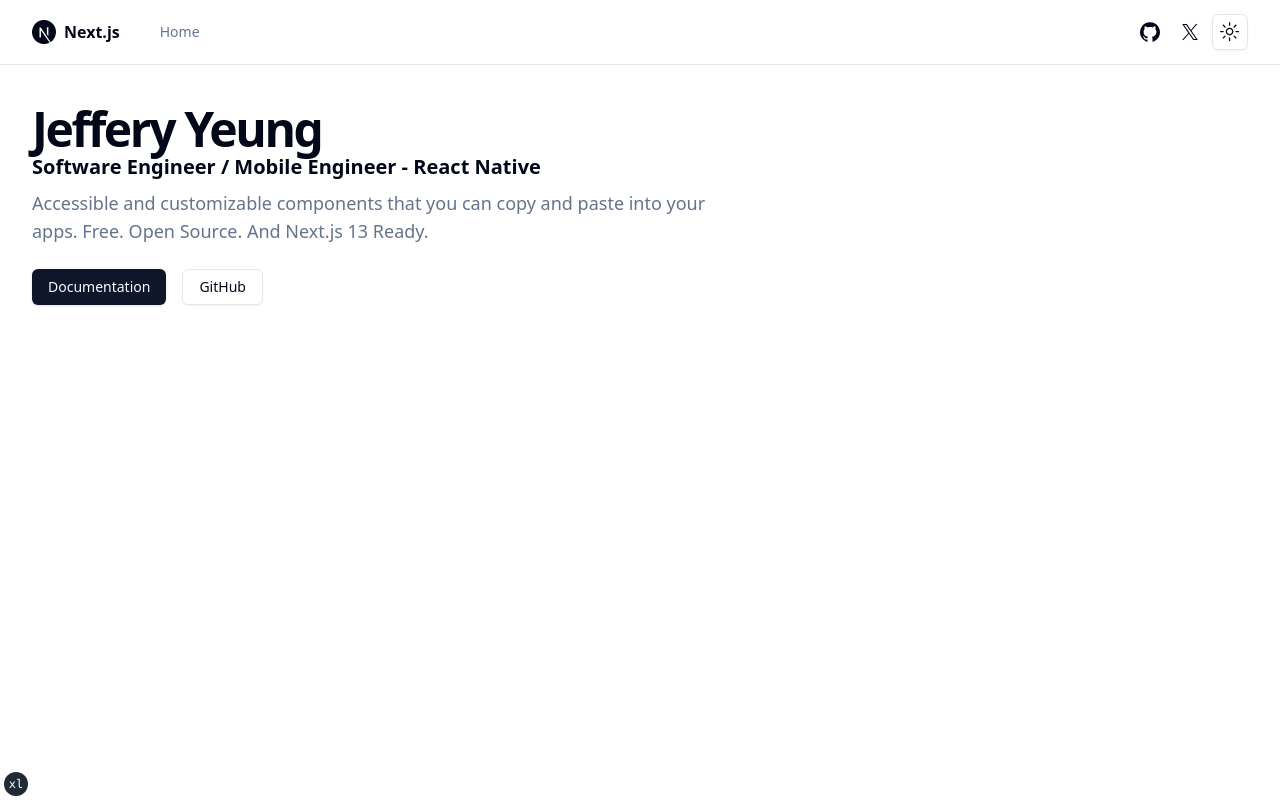
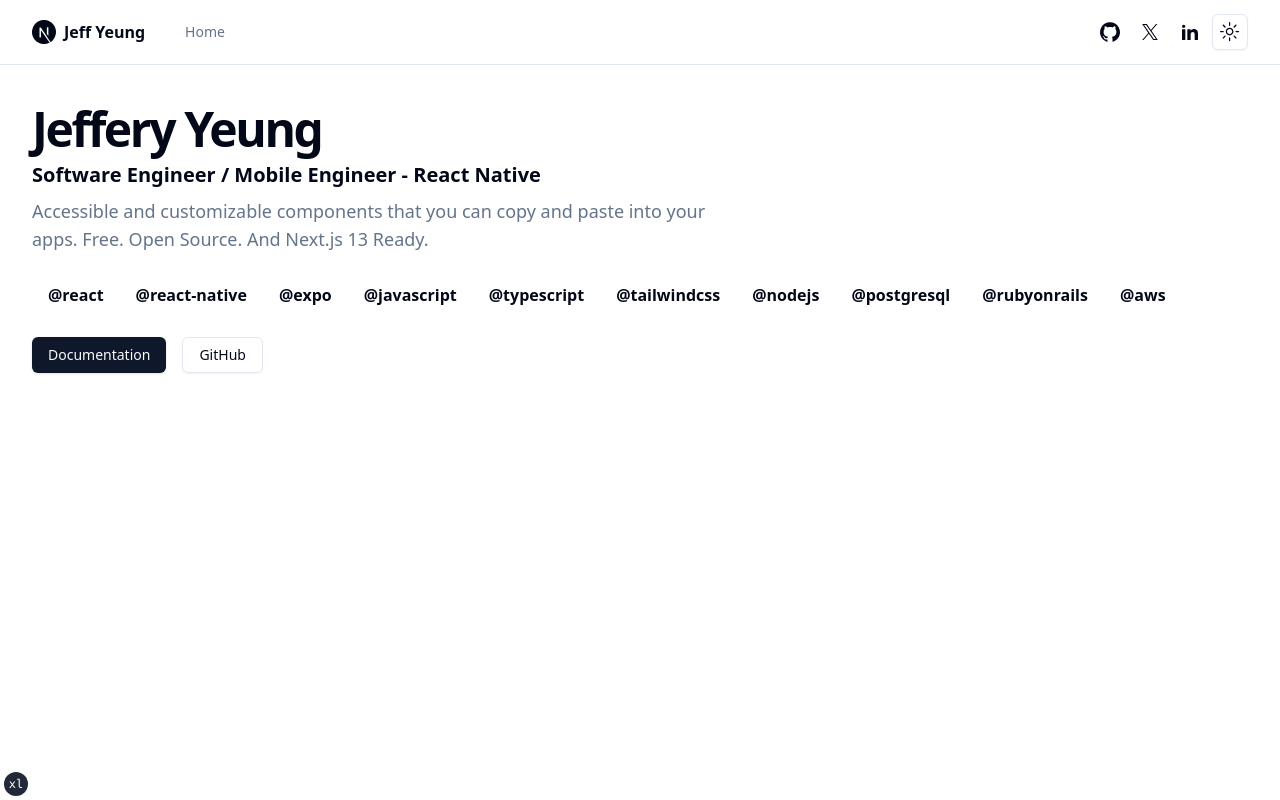
Before and after one commit to jyeung79/portfolio, a Next.js app: page / in a window 1280 px wide. Built offline with nearby package versions, Linux system fonts and the light colour scheme.

Commit message:
:sparkles: Add Skill section of hovercards

```diff
--- a/app/layout.tsx
+++ b/app/layout.tsx
@@ -1,6 +1,5 @@
 import "@/styles/globals.css";
 import { Metadata } from "next";
-
 import { siteConfig } from "@/config/site";
 import { cn } from "@/lib/utils";
 import { SiteHeader } from "@/components/site-header";
@@ -13,15 +12,18 @@ export const metadata: Metadata = {
     template: `%s - ${siteConfig.name}`,
   },
   description: siteConfig.description,
-  themeColor: [
-    { media: "(prefers-color-scheme: light)", color: "white" },
-    { media: "(prefers-color-scheme: dark)", color: "black" },
-  ],
   icons: {
     icon: "/favicon.ico",
     shortcut: "/favicon-16x16.png",
     apple: "/apple-touch-icon.png",
   },
+};
+
+export const viewport = {
+  themeColor: [
+    { media: "(prefers-color-scheme: light)", color: "white" },
+    { media: "(prefers-color-scheme: dark)", color: "black" },
+  ],
 };
 
 interface RootLayoutProps {
--- a/app/page.tsx
+++ b/app/page.tsx
@@ -1,23 +1,26 @@
 import Link from "next/link";
 
 import { siteConfig } from "@/config/site";
-import { buttonVariants } from "@/components/ui/button";
+import { Button, buttonVariants } from "@/components/ui/button";
+import { Skills } from "@/components/technologies/skill-section";
 
 export default function IndexPage() {
   return (
     <section className="container grid items-center gap-6 pb-8 pt-6 md:py-10">
       <div className="flex max-w-[980px] flex-col items-start gap-2">
         <h1 className="text-5xl font-extrabold leading-tight tracking-tighter md:text-5xl">
-          Jeffery Yeung <br className="hidden sm:inline" />
-          <h1 className="md:text-xl tracking-normal">
-            Software Engineer / Mobile Engineer - React Native
-          </h1>
+          Jeffery Yeung
         </h1>
+        <h2 className="font-bold md:text-xl">
+          Software Engineer / Mobile Engineer - React Native
+        </h2>
         <p className="max-w-[700px] text-lg text-muted-foreground">
           Accessible and customizable components that you can copy and paste
           into your apps. Free. Open Source. And Next.js 13 Ready.
         </p>
       </div>
+      {/** All technologies List */}
+      <Skills />
       <div className="flex gap-4">
         <Link
           href={siteConfig.links.docs}
--- a/components/icons.tsx
+++ b/components/icons.tsx
@@ -1,11 +1,6 @@
-import {
-  LucideProps,
-  Moon,
-  SunMedium,
-  type LucideIcon,
-} from "lucide-react"
+import { LucideProps, Moon, SunMedium, type LucideIcon } from "lucide-react";
 
-export type Icon = LucideIcon
+export type Icon = LucideIcon;
 
 export const Icons = {
   sun: SunMedium,
@@ -37,4 +32,15 @@ export const Icons = {
       ></path>
     </svg>
   ),
-}
+  linkedin: (props: LucideProps) => (
+    <svg
+      xmlns="http://www.w3.org/2000/svg"
+      width="24"
+      height="24"
+      viewBox="0 0 24 24"
+      {...props}
+    >
+      <path d="M4.98 3.5c0 1.381-1.11 2.5-2.48 2.5s-2.48-1.119-2.48-2.5c0-1.38 1.11-2.5 2.48-2.5s2.48 1.12 2.48 2.5zm.02 4.5h-5v16h5v-16zm7.982 0h-4.968v16h4.969v-8.399c0-4.67 6.029-5.052 6.029 0v8.399h4.988v-10.131c0-7.88-8.922-7.593-11.018-3.714v-2.155z" />
+    </svg>
+  ),
+};
--- a/components/site-header.tsx
+++ b/components/site-header.tsx
@@ -43,6 +43,21 @@ export function SiteHeader() {
                 <span className="sr-only">Twitter</span>
               </div>
             </Link>
+            <Link
+              href={siteConfig.links.linkedin}
+              target="_blank"
+              rel="noreferrer"
+            >
+              <div
+                className={buttonVariants({
+                  size: "icon",
+                  variant: "ghost",
+                })}
+              >
+                <Icons.linkedin className="h-4 w-4 fill-current" />
+                <span className="sr-only">LinkedIn</span>
+              </div>
+            </Link>
             <ModeToggle />
           </nav>
         </div>
--- /dev/null
+++ b/components/skill-hover-card.tsx
@@ -0,0 +1,59 @@
+import {
+  HoverCard,
+  HoverCardContent,
+  HoverCardTrigger,
+} from "@/components/ui/hover-card";
+import { Button } from "@/components/ui/button";
+import Link from "next/link";
+import { Avatar, AvatarFallback, AvatarImage } from "@/components/ui/avatar";
+import { CalendarIcon } from "lucide-react";
+
+interface SkillHoverCardProps {
+  skillName: string;
+  link: string;
+  avatarImage?: string;
+  avatarName?: string;
+  description: string;
+  experience: string;
+}
+
+export const SkillHoverCard: React.FC<SkillHoverCardProps> = ({
+  skillName,
+  link,
+  avatarImage,
+  avatarName,
+  description,
+  experience,
+}) => {
+  return (
+    <HoverCard>
+      <HoverCardTrigger asChild>
+        <Button variant="link" className="text-l">
+          <Link href={link}>
+            <h4 className="text-base font-semibold">{`@${skillName}`}</h4>
+          </Link>
+        </Button>
+      </HoverCardTrigger>
+      <HoverCardContent className="min-w-80">
+        <div className="flex justify-between space-x-4">
+          <Avatar>
+            <AvatarImage src={avatarImage} />
+            <AvatarFallback>{avatarName ?? "JY"}</AvatarFallback>
+          </Avatar>
+          <div className="space-y-1">
+            <h4 className="text-sm font-semibold">{`@${skillName}`}</h4>
+            <p className="text-sm">
+              {description}
+            </p>
+            <div className="flex items-center pt-2">
+              <CalendarIcon className="mr-2 h-4 w-4 opacity-70" />
+              <span className="text-xs text-muted-foreground">
+                {experience}
+              </span>
+            </div>
+          </div>
+        </div>
+      </HoverCardContent>
+    </HoverCard>
+  );
+};
--- /dev/null
+++ b/components/technologies/skill-section.tsx
@@ -0,0 +1,22 @@
+import React from "react";
+import { SkillHoverCard } from "@/components/skill-hover-card";
+import { siteConfig } from "@/config/site";
+import { technologyList } from "@/constants/tech";
+
+export const Skills: React.FC = () => {
+  return (
+    <div className="flex">
+      {technologyList.map((value, index) => (
+        <SkillHoverCard
+          key={`skills-tech-${index}`}
+          skillName={value?.skillName}
+          link={value?.link}
+          avatarImage={value?.avatarImage}
+          avatarName={value?.avatarName}
+          description={value?.description}
+          experience={value?.experience}
+        />
+      ))}
+    </div>
+  );
+};
--- /dev/null
+++ b/components/ui/avatar.tsx
@@ -0,0 +1,50 @@
+"use client"
+
+import * as React from "react"
+import * as AvatarPrimitive from "@radix-ui/react-avatar"
+
+import { cn } from "@/lib/utils"
+
+const Avatar = React.forwardRef<
+  React.ElementRef<typeof AvatarPrimitive.Root>,
+  React.ComponentPropsWithoutRef<typeof AvatarPrimitive.Root>
+>(({ className, ...props }, ref) => (
+  <AvatarPrimitive.Root
+    ref={ref}
+    className={cn(
+      "relative flex h-10 w-10 shrink-0 overflow-hidden rounded-full",
+      className
+    )}
+    {...props}
+  />
+))
+Avatar.displayName = AvatarPrimitive.Root.displayName
+
+const AvatarImage = React.forwardRef<
+  React.ElementRef<typeof AvatarPrimitive.Image>,
+  React.ComponentPropsWithoutRef<typeof AvatarPrimitive.Image>
+>(({ className, ...props }, ref) => (
+  <AvatarPrimitive.Image
+    ref={ref}
+    className={cn("aspect-square h-full w-full", className)}
+    {...props}
+  />
+))
+AvatarImage.displayName = AvatarPrimitive.Image.displayName
+
+const AvatarFallback = React.forwardRef<
+  React.ElementRef<typeof AvatarPrimitive.Fallback>,
+  React.ComponentPropsWithoutRef<typeof AvatarPrimitive.Fallback>
+>(({ className, ...props }, ref) => (
+  <AvatarPrimitive.Fallback
+    ref={ref}
+    className={cn(
+      "flex h-full w-full items-center justify-center rounded-full bg-muted",
+      className
+    )}
+    {...props}
+  />
+))
+AvatarFallback.displayName = AvatarPrimitive.Fallback.displayName
+
+export { Avatar, AvatarImage, AvatarFallback }
--- /dev/null
+++ b/components/ui/hover-card.tsx
@@ -0,0 +1,29 @@
+"use client"
+
+import * as React from "react"
+import * as HoverCardPrimitive from "@radix-ui/react-hover-card"
+
+import { cn } from "@/lib/utils"
+
+const HoverCard = HoverCardPrimitive.Root
+
+const HoverCardTrigger = HoverCardPrimitive.Trigger
+
+const HoverCardContent = React.forwardRef<
+  React.ElementRef<typeof HoverCardPrimitive.Content>,
+  React.ComponentPropsWithoutRef<typeof HoverCardPrimitive.Content>
+>(({ className, align = "center", sideOffset = 4, ...props }, ref) => (
+  <HoverCardPrimitive.Content
+    ref={ref}
+    align={align}
+    sideOffset={sideOffset}
+    className={cn(
+      "z-50 w-64 rounded-md border bg-popover p-4 text-popover-foreground shadow-md outline-none data-[state=open]:animate-in data-[state=closed]:animate-out data-[state=closed]:fade-out-0 data-[state=open]:fade-in-0 data-[state=closed]:zoom-out-95 data-[state=open]:zoom-in-95 data-[side=bottom]:slide-in-from-top-2 data-[side=left]:slide-in-from-right-2 data-[side=right]:slide-in-from-left-2 data-[side=top]:slide-in-from-bottom-2",
+      className
+    )}
+    {...props}
+  />
+))
+HoverCardContent.displayName = HoverCardPrimitive.Content.displayName
+
+export { HoverCard, HoverCardTrigger, HoverCardContent }
--- a/config/site.ts
+++ b/config/site.ts
@@ -1,7 +1,7 @@
 export type SiteConfig = typeof siteConfig
 
 export const siteConfig = {
-  name: "Next.js",
+  name: "Jeff Yeung",
   description:
     "Beautifully designed components that you can copy and paste into your apps. Accessible. Customizable. Open Source.",
   mainNav: [
@@ -11,8 +11,14 @@ export const siteConfig = {
     },
   ],
   links: {
-    twitter: "https://twitter.com/shadcn",
-    github: "https://github.com/shadcn/ui",
+    twitter: "https://twitter.com/jyeung79",
+    github: "https://github.com/jyeung79",
     docs: "https://ui.shadcn.com",
+    linkedin: "https://www.linkedin.com/in/jeffery-yeung/",
   },
+  tech: {
+    react: "https://react.dev/",
+    reactNative: "https://reactnative.dev/",
+    expo: "https://expo.dev",
+  }
 }
--- /dev/null
+++ b/constants/tech.ts
@@ -0,0 +1,93 @@
+import { siteConfig } from "@/config/site";
+
+export interface technologyListItem {
+  skillName: string;
+  link: string;
+  avatarImage?: string;
+  avatarName?: string;
+  description: string;
+  experience: string;
+}
+
+export const technologyList: technologyListItem[] = [
+  {
+    skillName: "react",
+    link: siteConfig.tech.react,
+    avatarImage: "",
+    avatarName: "RE",
+    description: "Javascript Framework for building webapps",
+    experience: "Used since Jan 2021",
+  },
+  {
+    skillName: "react-native",
+    link: siteConfig.tech?.react,
+    avatarImage: "",
+    avatarName: "RN",
+    description: "Mobile Framework for building apps using React Framework",
+    experience: "Used since Jan 2021",
+  },
+  {
+    skillName: "expo",
+    link: siteConfig.tech?.react,
+    avatarImage: "",
+    avatarName: "EX",
+    description: "Managed React Native Workflow to make building apps easier",
+    experience: "Used since Jan 2021",
+  },
+  {
+    skillName: "javascript",
+    link: siteConfig.tech.react,
+    avatarImage: "",
+    avatarName: "JS",
+    description: "Javascript Framework for building webapps",
+    experience: "Used since Jan 2021",
+  },
+  {
+    skillName: "typescript",
+    link: siteConfig.tech.react,
+    avatarImage: "",
+    avatarName: "TS",
+    description: "Javascript Framework for building webapps",
+    experience: "Used since Jan 2021",
+  },
+  {
+    skillName: "tailwindcss",
+    link: siteConfig.tech.react,
+    avatarImage: "",
+    avatarName: "TW",
+    description: "Javascript Framework for building webapps",
+    experience: "Used since Jan 2021",
+  },
+  {
+    skillName: "nodejs",
+    link: siteConfig.tech.react,
+    avatarImage: "",
+    avatarName: "NO",
+    description: "Javascript Framework for building webapps",
+    experience: "Used since Jan 2021",
+  },
+  {
+    skillName: "postgresql",
+    link: siteConfig.tech.react,
+    avatarImage: "",
+    avatarName: "PS",
+    description: "Javascript Framework for building webapps",
+    experience: "Used since Jan 2021",
+  },
+  {
+    skillName: "rubyonrails",
+    link: siteConfig.tech.react,
+    avatarImage: "",
+    avatarName: "RR",
+    description: "Javascript Framework for building webapps",
+    experience: "Used since Jan 2021",
+  },
+  {
+    skillName: "aws",
+    link: siteConfig.tech.react,
+    avatarImage: "",
+    avatarName: "AW",
+    description: "Javascript Framework for building webapps",
+    experience: "Used since Jan 2021",
+  },
+];
--- a/package.json
+++ b/package.json
@@ -9,7 +9,9 @@
     "lint": "next lint"
   },
   "dependencies": {
+    "@radix-ui/react-avatar": "^1.0.4",
     "@radix-ui/react-dropdown-menu": "^2.0.6",
+    "@radix-ui/react-hover-card": "^1.0.7",
     "@radix-ui/react-icons": "^1.3.0",
     "@radix-ui/react-slot": "^1.0.2",
     "class-variance-authority": "^0.7.0",
```
Also changed, not shown: 1 other file (tests, documents, lock files or other folders).
